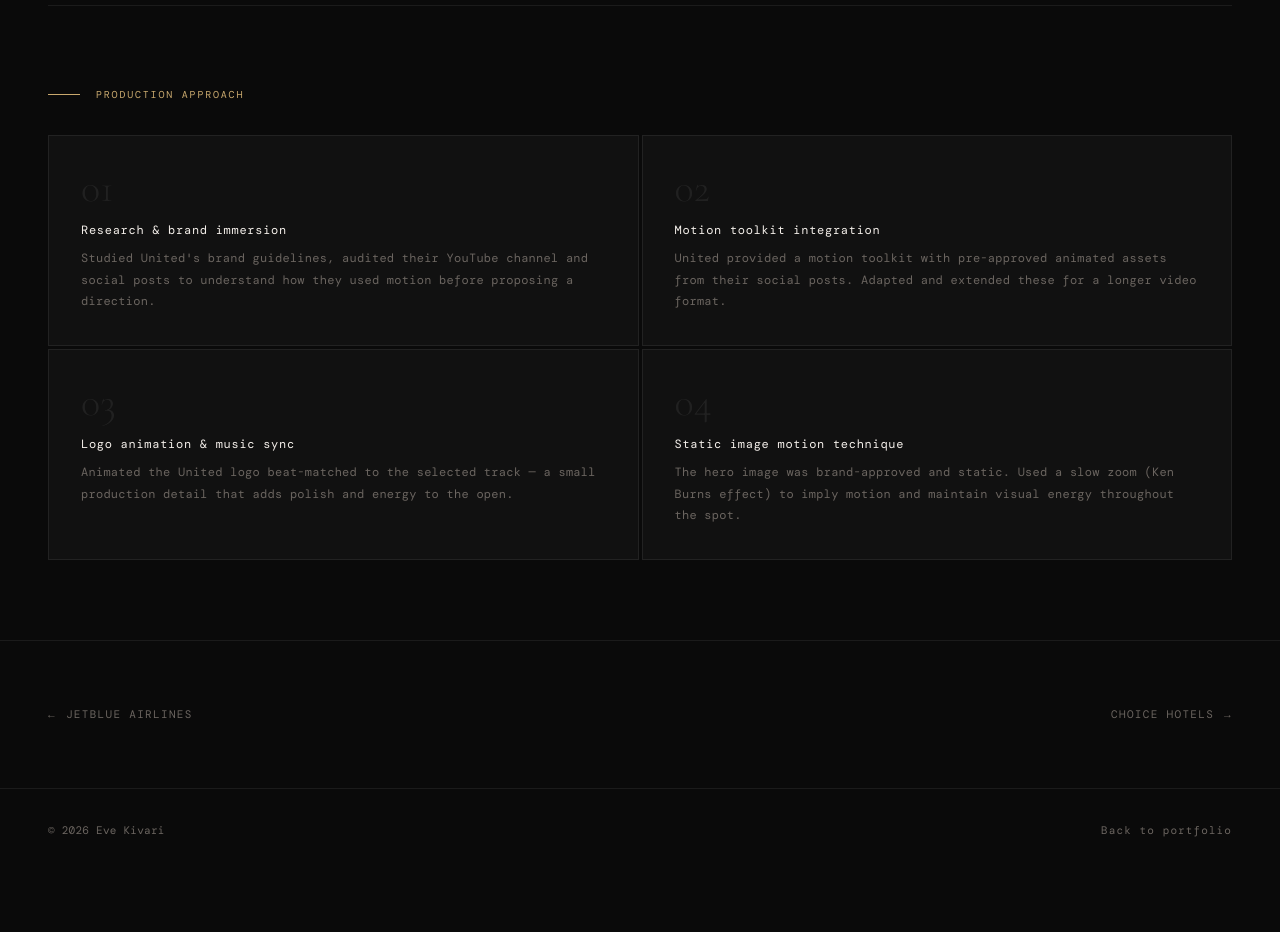
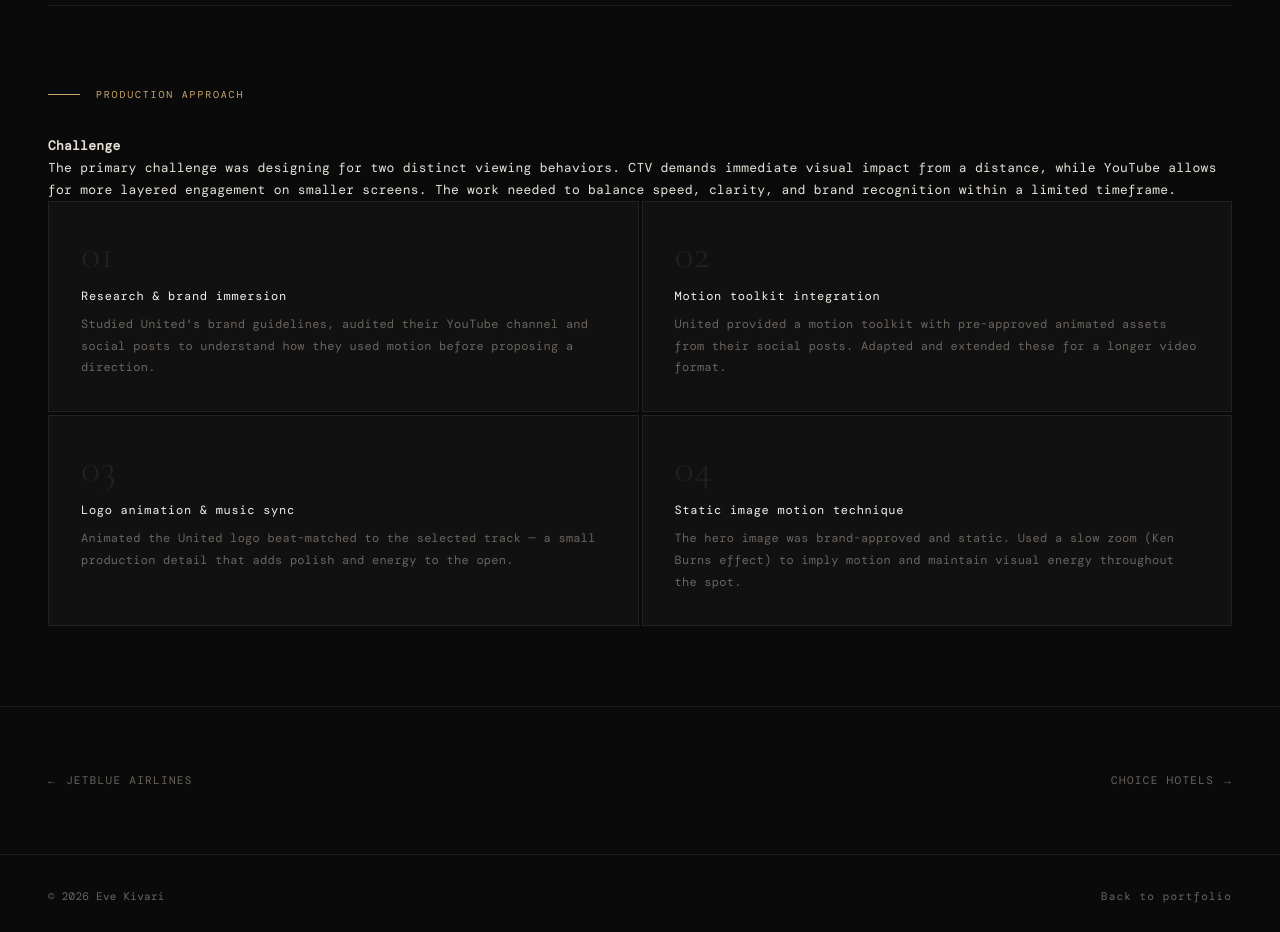
Before and after one commit to evekivari/evekivari, a plain HTML site: page united.html in a window 1280 px wide. Shown: the part 2480-3412 px from the top of the page. Before the commit the page ends 3351 px from the top, so only its background shows below. Drawn offline with nearby package versions, Linux system fonts and the light colour scheme; a web font is replaced by a local one.

Commit message:
Update united.html

```diff
--- a/united.html
+++ b/united.html
@@ -290,6 +290,8 @@ Led visual design and concept development, creating a cohesive direction that co
     <!-- Production process -->
     <div class="cs-section reveal">
       <p class="cs-section-title">Production approach</p>
+      <p><strong>Challenge</strong><br>
+The primary challenge was designing for two distinct viewing behaviors. CTV demands immediate visual impact from a distance, while YouTube allows for more layered engagement on smaller screens. The work needed to balance speed, clarity, and brand recognition within a limited timeframe.</p>
       <div class="cs-process">
         <div class="cs-process-item">
           <div class="cs-process-num">01</div>
```
